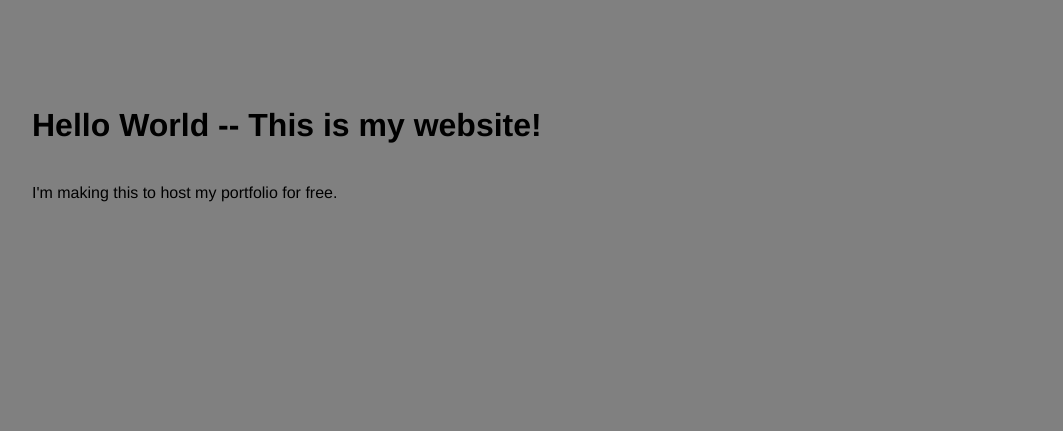
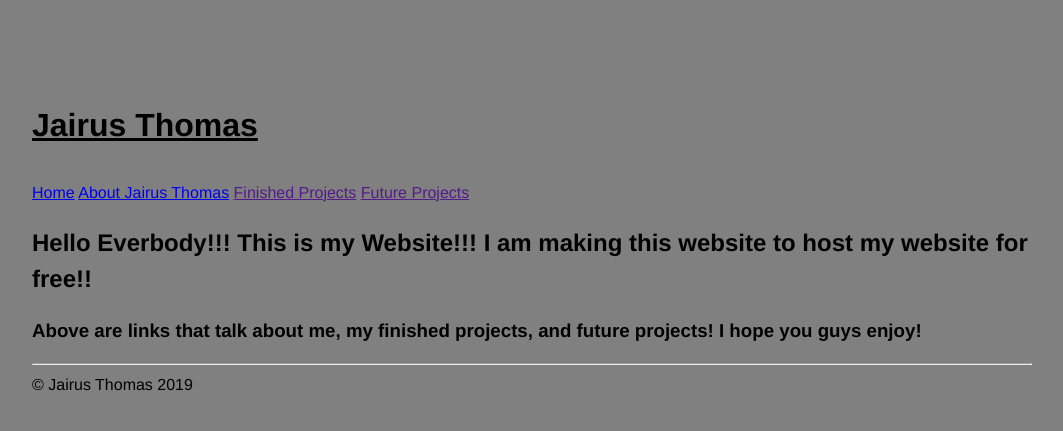
Before and after one commit to jairusth/jairusth.github.io, a plain HTML site: page index.html in a window 1280 px wide. Shown: the whole page, without its empty margins (108-1171 px from the left). Drawn offline with Linux system fonts and the light colour scheme.

Commit message:
Update index.html

```diff
--- a/index.html
+++ b/index.html
@@ -1,12 +1,21 @@
 <!DOCTYPE html>
 <html>
-  <head>
-    <link rel="stylesheet" type="text/css" href="style.css">
-    <meta charset="utf-8">
-    <title>Jairus Thomas</title>
-  </head>
-  <body>
-    <h1>Hello World -- This is my website!</h1>
-    <p>I'm making this to host my portfolio for free.</p>
-  </body>
+	<head>
+		<title>Jthom</title>
+		<link rel="stylesheet" type="text/css" href="style.css">
+	</head>
+	<body>
+		<header><h1><u>Jairus Thomas</u></h1></header>
+		<div>
+			<a href="index.html" class="current">Home</a>
+			<a href="link1.html">About Jairus Thomas</a>
+			<a href="">Finished Projects</a>
+			<a href="">Future Projects</a>
+		</div>
+		<h2>Hello Everbody!!! This is my Website!!! I am making this website to host my website for free!!</h2>
+		<h3>Above are links that talk about me, my finished projects, and future projects! I hope you guys enjoy!</h3>
+		<hr>
+
+		&copy; Jairus Thomas 2019
+	</body>
 </html>
```
